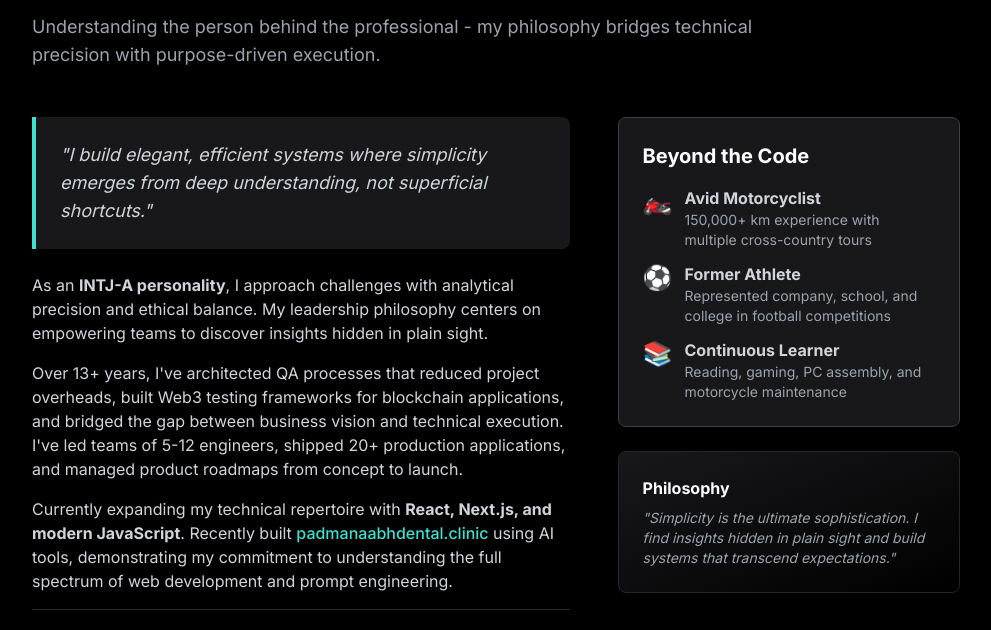
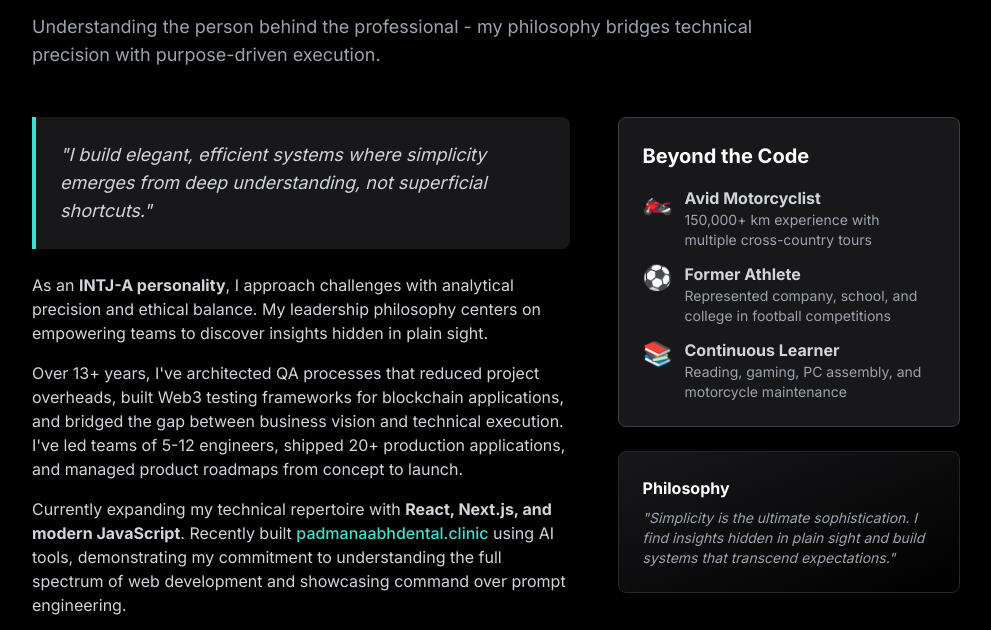
Before and after one commit to fr3nZy-7/ameytambe, a website: page index.html in a window 1280 px wide. Shown: the part 3997-4627 px from the top of the page, without its empty margins (272-1263 px from the left). Drawn offline with nearby package versions, Linux system fonts and the light colour scheme.

Commit message:
slight grammer change

```diff
--- a/index.html
+++ b/index.html
@@ -435,7 +435,7 @@
 
                             <p>Over 13+ years, I've architected QA processes that reduced project overheads, built Web3 testing frameworks for blockchain applications, and bridged the gap between business vision and technical execution. I've led teams of 5-12 engineers, shipped 20+ production applications, and managed product roadmaps from concept to launch.</p>
 
-                            <p>Currently expanding my technical repertoire with <strong>React, Next.js, and modern JavaScript</strong>. Recently built <a href="https://padmanaabhdental.clinic" target="_blank" class="text-[#40E0D0] hover:underline font-medium">padmanaabhdental.clinic</a> using AI tools, demonstrating my commitment to understanding the full spectrum of web development and prompt engineering.</p>
+                            <p>Currently expanding my technical repertoire with <strong>React, Next.js, and modern JavaScript</strong>. Recently built <a href="https://padmanaabhdental.clinic" target="_blank" class="text-[#40E0D0] hover:underline font-medium">padmanaabhdental.clinic</a> using AI tools, demonstrating my commitment to understanding the full spectrum of web development and showcasing command over prompt engineering.</p>
 
                             <div class="mt-6 pt-6 border-t border-zinc-800">
                                 <h4 class="font-bold text-white mb-3 text-lg">Let's Connect</h4>
```
